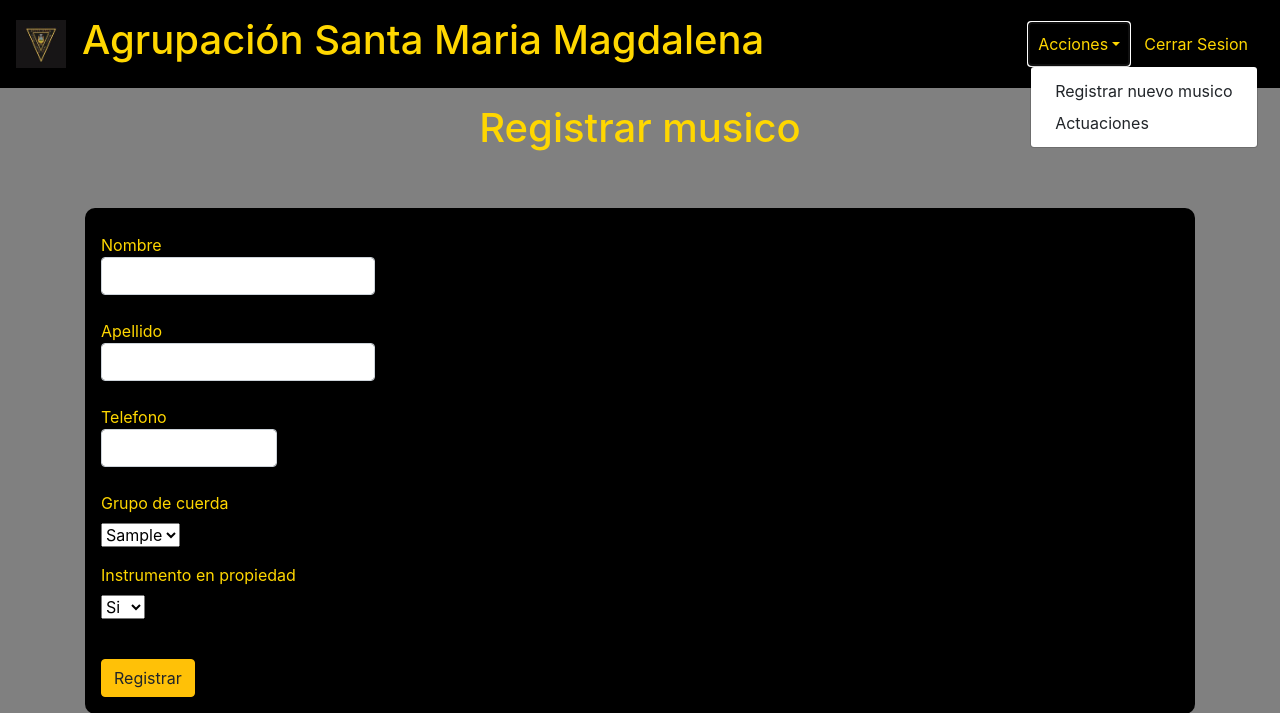
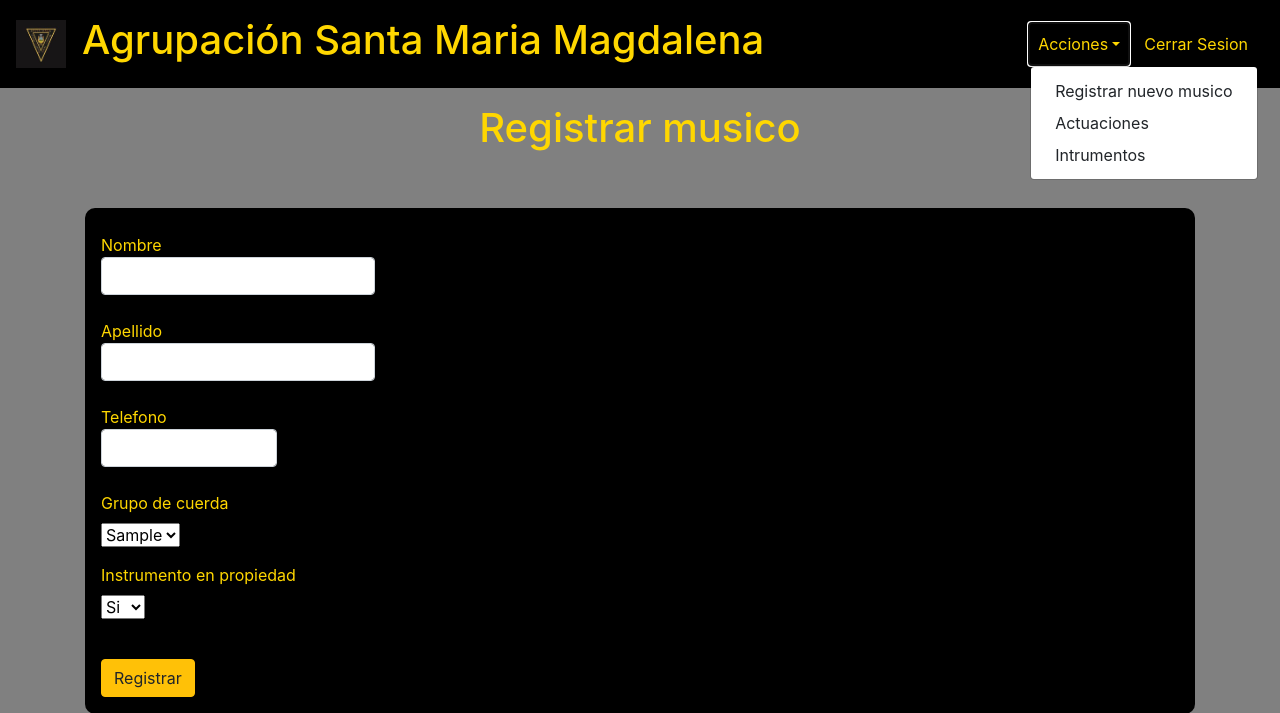
Before and after one commit to DavidSobri/final, a PHP site: page /registrar.php in a window 1280 px wide, after a click on "Acciones". Shown: the top 713 px of the page. Run offline with PHP 8.4, Linux system fonts and the light colour scheme; tables that the repository leaves empty or names only in its code hold one stand-in row (values such as "Sample post").

Commit message:
registrar musico terminado y completado

```diff
--- a/registrar.php
+++ b/registrar.php
@@ -1,7 +1,7 @@
 <?php
 
     require 'conexion.php';
-
+//pillo los datos de la tabla para luego  mostrarlos en el select
     $sql = "SELECT * FROM musico";
 
     $resultado = $mysqli->query($sql);
@@ -19,7 +19,7 @@
 		<link rel="stylesheet" href="css/bootstrap.min.css">
 		<link rel="stylesheet" href="estiloregistrar.css">
 		<link rel="stylesheet" href="estilos.css">
-		<link rel="shortcut icon" href="images/icono.png">
+		<link rel="shortcut icon" href="images/logo.jpg">
 
 		<title>Agrupación Santa Maria Magdalena</title>
 
@@ -39,6 +39,7 @@
 	<div class="dropdown-menu"  aria-labelledby="navbarDropdown">
 	  <a class="dropdown-item" href="registrar.php">Registrar nuevo musico</a>
 	  <a class="dropdown-item" href="contratos.php">Actuaciones</a>
+	  <a class="dropdown-item" href="prestados.php">Intrumentos</a>
 	</div>
   </li>
 </ul>
```
